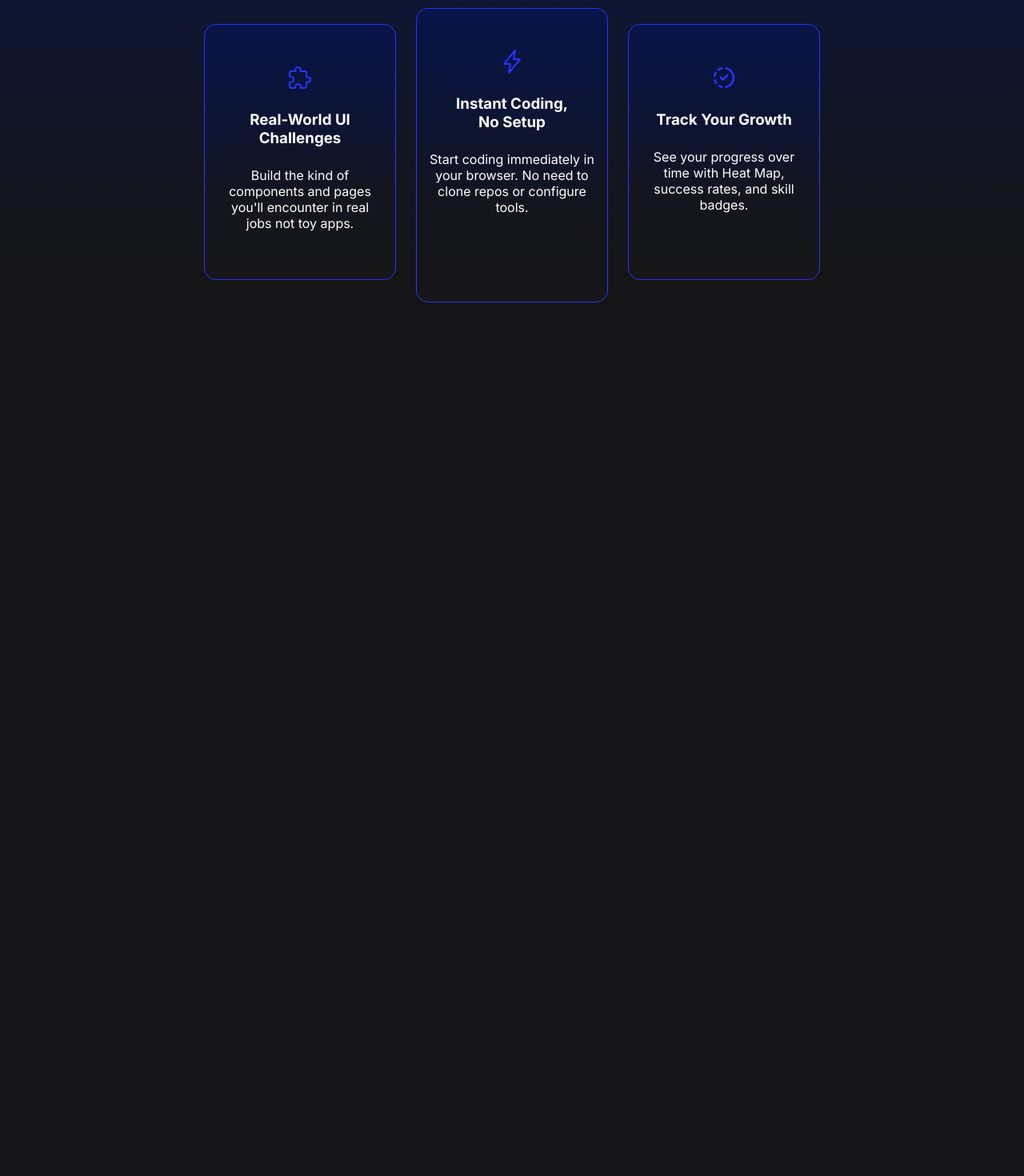
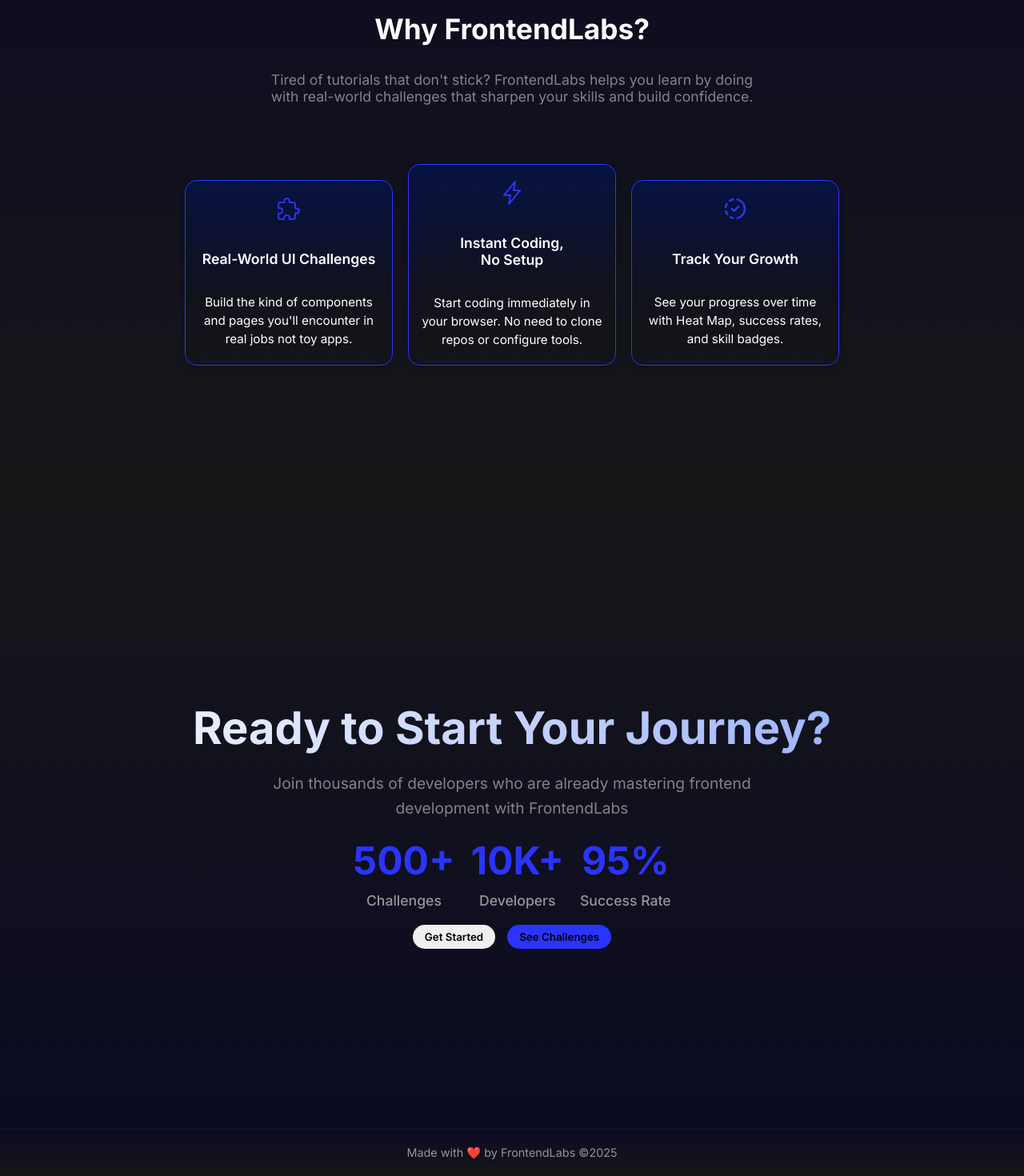
Before and after one commit to Sushant1805/FrontendLabs, a React (Vite) app in the folder Frontend/: page / in a window 1280 px wide. Shown: the part 989-2459 px from the top of the page at 80% size. Before the commit the page ends 1600 px from the top, so only its background shows below. Built offline with nearby package versions, Linux system fonts and the light colour scheme; no server answers.

Commit message:
Made some ui enhancements

```diff
--- a/Frontend/src/App.jsx
+++ b/Frontend/src/App.jsx
@@ -1,6 +1,5 @@
 import React, {useEffect} from 'react'
-import LandingPage from './Pages/LandingPage'
-import Features from './Pages/Features'
+import HomePage from './Pages/HomePage'
 import Lenis from '@studio-freight/lenis';
 import AOS from 'aos';
 import 'aos/dist/aos.css';
@@ -54,12 +53,7 @@
   return (
     <>
     <Routes>
-      <Route path='/' element={
-        <>
-            <LandingPage/>
-            <Features/>
-        </>
-      }/>
+      <Route path='/' element={<HomePage/>}/>
       <Route path='/problems' element={<Problems/>}/>
 
 
--- /dev/null
+++ b/Frontend/src/Components/Footer.css
@@ -0,0 +1,19 @@
+.footer {
+  background: linear-gradient(180deg, #0b0b23 0%, #161618 100%);
+  color: white;
+  font-family: 'Inter', sans-serif;
+  border-top: 1px solid rgba(41, 52, 255, 0.1);
+}
+
+.footer-container {
+  max-width: 1200px;
+  margin: 0 auto;
+  padding: 20px;
+  text-align: center;
+}
+
+.footer-container p {
+  color: rgb(150, 150, 150);
+  font-size: 0.9rem;
+  margin: 0;
+}
--- /dev/null
+++ b/Frontend/src/Components/Footer.jsx
@@ -0,0 +1,14 @@
+import React from 'react';
+import './Footer.css';
+
+const Footer = () => {
+  return (
+    <footer className="footer">
+      <div className="footer-container">
+        <p>Made with ❤️ by FrontendLabs &copy;2025 </p>
+      </div>
+    </footer>
+  );
+};
+
+export default Footer;
--- a/Frontend/src/Pages/Features.jsx
+++ b/Frontend/src/Pages/Features.jsx
@@ -5,26 +5,25 @@
 const Features = () => {
     return (
         <>
-            <div className='feature-page'>
+                <div className='feature-page' style={{ display: 'flex', flexDirection: 'column', alignItems: 'center', width: '100%', minHeight: '100vh', justifyContent: 'center', paddingTop: '30px', paddingBottom: '30px' }}>
 
-                <h1 className='feature-heading' data-aos="fade-up" data-aos-duration="1000">Why FrontendLabs?</h1>
-                <p className='feature-subheading' data-aos="fade-up" data-aos-duration="1000">Tired of tutorials that don't stick? FrontendLabs helps you learn by doing with real-world challenges that sharpen your skills and build confidence.</p>
+                <h1 className='feature-heading' data-aos="fade-up" data-aos-duration="1000" style={{ fontSize: '2.2rem', marginBottom: '0.7rem', textAlign: 'center', maxWidth: '700px' }}>Why FrontendLabs?</h1>
+                <p className='feature-subheading' data-aos="fade-up" data-aos-duration="1000" style={{ fontSize: '1.1rem', marginBottom: '1.5rem', textAlign: 'center', maxWidth: '700px' }}>Tired of tutorials that don't stick? FrontendLabs helps you learn by doing with real-world challenges that sharpen your skills and build confidence.</p>
 
-                <div className="feature-card-container" data-aos="fade-up" data-aos-duration="1500">
+                <div className="feature-card-container" data-aos="fade-up" data-aos-duration="1500" style={{ display: 'flex', flexWrap: 'wrap', justifyContent: 'center', gap: '1.2rem', maxWidth: '900px', width: '100%' }}>
                     {
                         FeaturesData.map((item, index) => {
                             return (
                                 <div
                                     key={index}
                                     className={`card glass-effect card-${index}`}
+                                    style={{ minWidth: '220px', maxWidth: '260px', flex: '1 1 220px', padding: '1.2rem 1rem', boxSizing: 'border-box', display: 'flex', flexDirection: 'column', alignItems: 'center', textAlign: 'center', height: 'auto' }}
                                 >
-                                    <item.icon className='icon' />
-                                    <h3>{item.title} <br/> {item.title1 ? item.title1 : ''}</h3>
-
-                                    <p>{item.desc}</p>
+                                    <item.icon className='icon' style={{ fontSize: '2rem', marginBottom: '0.7rem' }} />
+                                    <h3 style={{ fontSize: '1.1rem', marginBottom: '0.5rem', fontWeight: 600 }}>{item.title} <br/> {item.title1 ? item.title1 : ''}</h3>
+                                    <p style={{ fontSize: '0.95rem', lineHeight: '1.5', marginBottom: 0 }}>{item.desc}</p>
                                 </div>
                             )
-
                         })
                     }
                 </div>
--- /dev/null
+++ b/Frontend/src/Pages/Features.module.css
@@ -0,0 +1,24 @@
+.feature-page {
+  min-height: 100vh;
+  background: linear-gradient(180deg, #161618 0%, #0b0b23 100%);
+  color: white;
+  font-family: 'Inter', sans-serif;
+  padding-top: 60px;
+}
+
+
+
+.feature-heading {
+  position: relative;
+  z-index: 1;
+}
+
+.feature-subheading {
+  position: relative;
+  z-index: 1;
+}
+
+.feature-card-container {
+  position: relative;
+  z-index: 1;
+}
--- /dev/null
+++ b/Frontend/src/Pages/HomePage.css
@@ -0,0 +1,136 @@
+.cta-page {
+  min-height: 100vh;
+  background: #161618;
+  background: linear-gradient(180deg, #161618 0%, #0b0b23 100%);
+  color: white;
+  font-family: 'Inter', sans-serif;
+  display: flex;
+  align-items: center;
+  justify-content: center;
+  padding: 80px 20px 40px 20px;
+}
+
+.cta-container {
+  max-width: 1200px;
+  text-align: center;
+  width: 100%;
+}
+
+.cta-heading {
+  font-size: 3.5rem;
+  font-weight: 700;
+  margin-bottom: 20px;
+  background: linear-gradient(135deg, #ffffff 0%, #8AA5FF 100%);
+  -webkit-background-clip: text;
+  -webkit-text-fill-color: transparent;
+  background-clip: text;
+}
+
+.cta-subheading {
+  font-size: 1.2rem;
+  color: rgb(131, 131, 131);
+  max-width: 600px;
+  margin: 0 auto 20px auto;
+  line-height: 1.6;
+}
+
+.cta-stats {
+  display: flex;
+  justify-content: center;
+  gap: 20px;
+  margin-bottom: 20px;
+  flex-wrap: wrap;
+}
+
+.stat-item {
+  text-align: center;
+}
+
+.stat-item h3 {
+  font-size: 3rem;
+  font-weight: 700;
+  color: var(--primary-color);
+  margin-bottom: 10px;
+}
+
+.stat-item p {
+  font-size: 1.1rem;
+  color: rgb(150, 150, 150);
+  font-weight: 500;
+}
+
+.cta-buttons {
+  display: flex;
+  gap: 15px;
+  justify-content: center;
+  flex-wrap: wrap;
+  margin-top: 0;
+}
+
+.cta-buttons .button {
+  height: 30px;
+  width: fit-content;
+  padding: 0 15px 0 15px;
+  border-radius: 15px;
+  border: none;
+  font-weight: 600;
+  cursor: pointer;
+}
+
+/* Responsive Design */
+@media screen and (max-width: 768px) {
+  .cta-heading {
+    font-size: 2.5rem;
+  }
+
+  .cta-subheading {
+    font-size: 1rem;
+    margin-bottom: 15px;
+  }
+
+  .cta-stats {
+    gap: 15px;
+    margin-bottom: 15px;
+  }
+
+  .stat-item h3 {
+    font-size: 2.5rem;
+  }
+
+  .stat-item p {
+    font-size: 1rem;
+  }
+
+  .cta-buttons {
+    flex-direction: column;
+    align-items: center;
+  }
+
+  .cta-buttons .button {
+    width: fit-content;
+  }
+}
+
+@media screen and (max-width: 480px) {
+  .cta-page {
+    padding: 40px 15px 20px 15px;
+  }
+
+  .cta-heading {
+    font-size: 2rem;
+  }
+
+  .cta-stats {
+    gap: 10px;
+  }
+
+  .stat-item h3 {
+    font-size: 2rem;
+  }
+
+  .cta-buttons .button {
+    width: fit-content;
+    padding: 0 15px 0 15px;
+    font-size: 0.9rem;
+  }
+}
--- /dev/null
+++ b/Frontend/src/Pages/HomePage.jsx
@@ -0,0 +1,75 @@
+import React from 'react'
+import Navbar from '../Components/Navbar'
+import HeroSection from '../Components/HeroSection'
+import HeroBackground from '../Components/HeroBackground'
+import Features from './Features'
+import Footer from '../Components/Footer'
+import { useSelector, useDispatch } from 'react-redux'
+import { useNavigate } from 'react-router-dom'
+import { setShowLogin } from '../Components/Auth/modalSlice'
+import Register from './Register'
+import Login from './Login'
+import './HomePage.css'
+
+const HomePage = () => {
+  const RegisterModal = useSelector((state) => state.modal.showRegisterModal)
+  const LoginModal = useSelector((state) => state.modal.showLoginModal)
+  const isLoggedIn = useSelector((state) => state.auth.isAuthenticated)
+  const navigate = useNavigate();
+  const dispatch = useDispatch();
+
+  return (
+    <>
+      {/* Page 1: Hero Section */}
+      <div className='landing-page' style={{ position: 'relative', height: '100vh', overflow: 'hidden' }}>
+        <HeroBackground />
+        <div style={{ position: 'relative', zIndex: 10 }}>
+          <Navbar />
+          {RegisterModal && <Register />}
+          {LoginModal && <Login />}
+          <HeroSection />
+        </div>
+      </div>
+
+      {/* Page 2: Features Section */}
+      <Features />
+
+      {/* Page 3: Call to Action Section */}
+      <div className='cta-page'>
+        <div className='cta-container'>
+          <h1 className='cta-heading' data-aos="fade-up" data-aos-duration="1000">
+            Ready to Start Your Journey?
+          </h1>
+          <p className='cta-subheading' data-aos="fade-up" data-aos-duration="1000" data-aos-delay="200">
+            Join thousands of developers who are already mastering frontend development with FrontendLabs
+          </p>
+
+          <div className='cta-stats' data-aos="fade-up" data-aos-duration="1000" data-aos-delay="400">
+            <div className='stat-item'>
+              <h3>500+</h3>
+              <p>Challenges</p>
+            </div>
+            <div className='stat-item'>
+              <h3>10K+</h3>
+              <p>Developers</p>
+            </div>
+            <div className='stat-item'>
+              <h3>95%</h3>
+              <p>Success Rate</p>
+            </div>
+          </div>
+
+          <div className='cta-buttons' data-aos="fade-up" data-aos-duration="1000" data-aos-delay="600">
+            <button className="button button-white" onClick={()=>isLoggedIn? navigate('/problems') : dispatch(setShowLogin(true))}>Get Started</button>
+            <button className="button button-primary" onClick={()=>navigate('/problems')}>See Challenges</button>
+          </div>
+        </div>
+      </div>
+
+      {/* Footer */}
+      <Footer />
+    </>
+  )
+}
+
+export default HomePage
--- a/Frontend/src/Pages/LandingPage.jsx
+++ b/Frontend/src/Pages/LandingPage.jsx
@@ -27,7 +27,6 @@
         <HeroSection />
       </div>
     </div>
-
   )
 }
 
--- a/Frontend/src/Pages/Problems/Problem.jsx
+++ b/Frontend/src/Pages/Problems/Problem.jsx
@@ -1,5 +1,6 @@
 import React, { useState, useEffect } from "react";
 import Navbar from "../../Components/Navbar";
+import Footer from "../../Components/Footer";
 import StaticBackground from "./Components/StaticBackground";
 import { useSelector } from "react-redux";
 import Register from "../Register";
@@ -81,6 +82,7 @@
   const page_arr = new Array(totalPages).fill(0);
 
   return (
+    <>
       <div className={styles.problemsPage}>
         <StaticBackground />
         <div style={{ position: "relative", zIndex: 10 }}>
@@ -215,6 +217,8 @@
           </div>
         </div>
       </div>
+      <Footer />
+    </>
   );
 };
 
--- a/Frontend/src/index.css
+++ b/Frontend/src/index.css
@@ -55,6 +55,11 @@
   gap: 20px;
 }
 
+.navbar-menu li:hover{
+  cursor: pointer;
+  color:var(--primary-color);
+  transition: all 0.2s ease-in-out;
+}
 .navbar-buttons {
   display: flex;
   gap: 15px;
@@ -196,7 +201,7 @@
 .feature-page {
   height: 100vh;
   background: #031457;
-  background: linear-gradient(180deg, rgba(3, 20, 87, 0.62) 0%, rgba(0, 0, 0, 0) 66%);
+  background: linear-gradient(360deg, #161618 0%, #0b0b23 100%);
   display: flex;
   flex-direction: column;
   justify-content: start;
```
Also changed, not shown: Frontend/src/Components/Navbar.jsx (+8 -6 lines), Frontend/src/Pages/Problems/README.md (deleted). Lines whose indentation alone changed are shown as unchanged.
